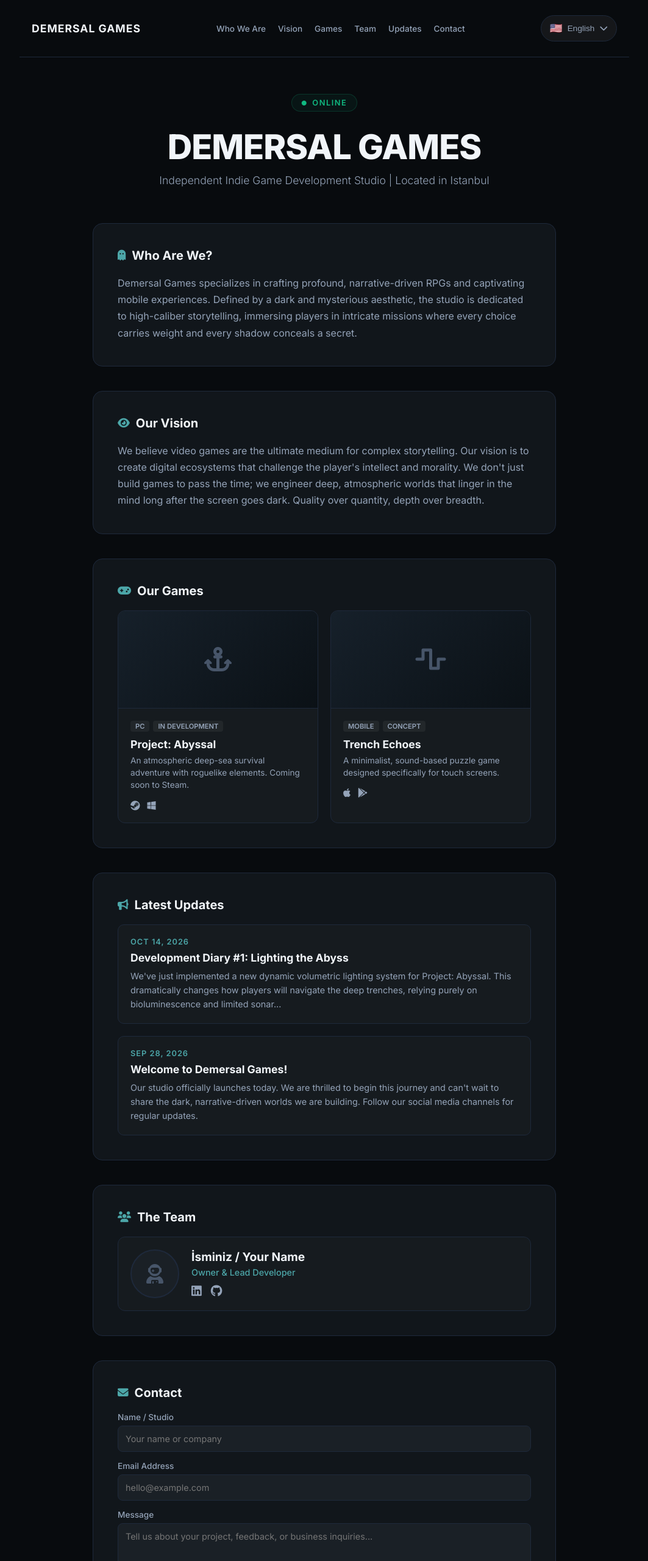
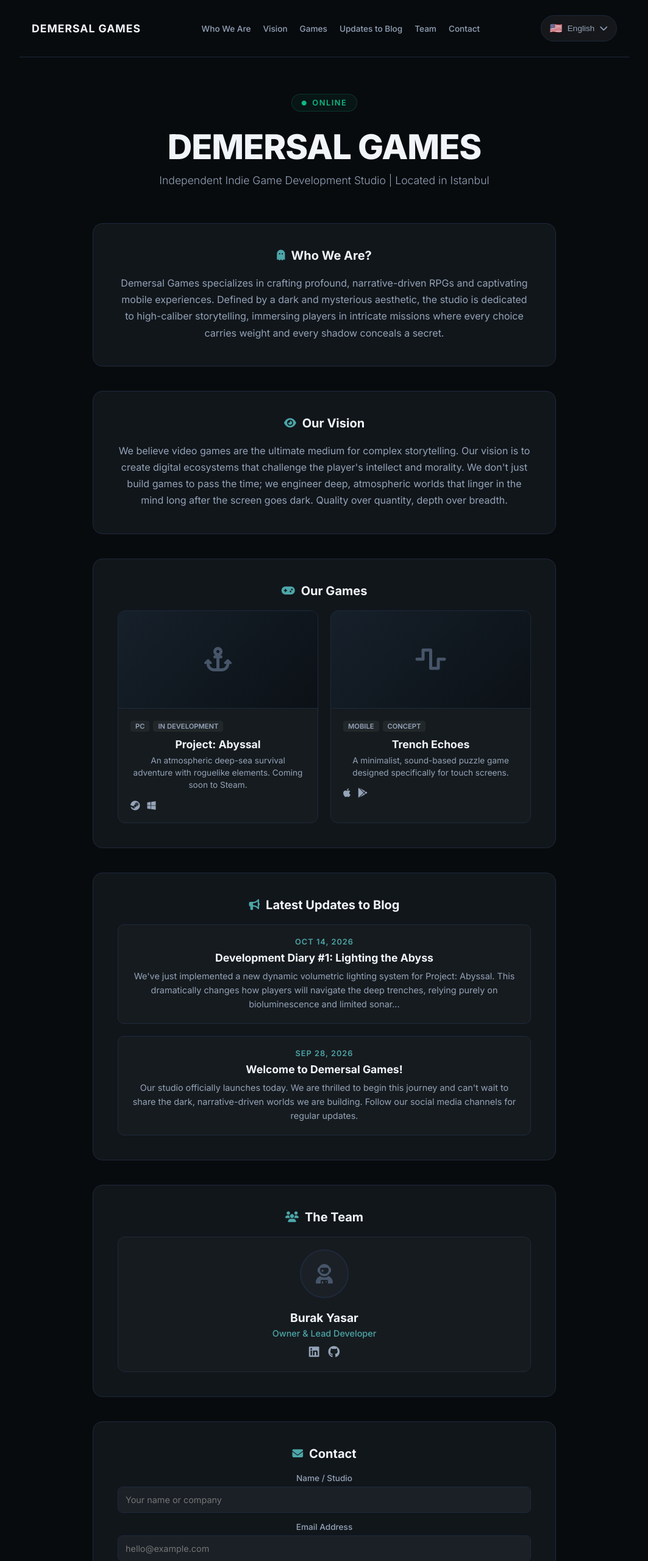
Before and after one commit to burak-yasar/demersalgames, a plain HTML site: page index.html in a window 1280 px wide. Shown: the top 2560 px of the page at 61% size, without its empty margins (108-1171 px from the left). Drawn offline with Linux system fonts and the light colour scheme.

Commit message:
Update index.html

```diff
--- a/index.html
+++ b/index.html
@@ -4,7 +4,21 @@
     <meta charset="UTF-8">
     <meta name="viewport" content="width=device-width, initial-scale=1.0">
     <title>Demersal Games | Indie Games for PC and Mobile</title>
-
+    <meta name="description" content="Demersal Games is an indie game studio in Istanbul building narrative PC and mobile RPG experiences. Follow studio updates, game development news, and team announcements.">
+    <meta name="keywords" content="indie games, PC games, mobile games, narrative RPG, game studio, Istanbul game developer, Burak Yasar, Demersal Games, indie game updates, blog updates">
+    <meta name="robots" content="index, follow">
+    <link rel="canonical" href="https://demersalgames.studio/">
+    <meta property="og:title" content="Demersal Games | Indie Games for PC and Mobile">
+    <meta property="og:description" content="Demersal Games is an indie game studio in Istanbul building narrative PC and mobile RPG experiences. Follow studio updates, game development news, and team announcements.">
+    <meta property="og:type" content="website">
+    <meta property="og:url" content="https://demersalgames.studio/">
+    <meta property="og:site_name" content="Demersal Games">
+    <meta property="og:image" content="https://demersalgames.studio/og-image.png">
+    <meta name="twitter:card" content="summary_large_image">
+    <meta name="twitter:title" content="Demersal Games | Indie Games for PC and Mobile">
+    <meta name="twitter:description" content="Demersal Games is an indie game studio in Istanbul building narrative PC and mobile RPG experiences. Follow studio updates, game development news, and team announcements.">
+    <meta name="twitter:image" content="https://demersalgames.studio/og-image.png">
+    <meta name="twitter:creator" content="@DemersalGames">
     <link rel="icon" type="image/png" href="favicon.png">
 
     <link rel="preconnect" href="https://fonts.googleapis.com">
@@ -12,6 +26,27 @@
     <link href="https://fonts.googleapis.com/css2?family=Inter:wght@300;400;500;600;700;800&display=swap" rel="stylesheet">
 
     <link rel="stylesheet" href="https://cdnjs.cloudflare.com/ajax/libs/font-awesome/6.6.0/css/all.min.css">
+    <script type="application/ld+json">
+    {
+      "@context": "https://schema.org",
+      "@type": "Organization",
+      "name": "Demersal Games",
+      "url": "https://demersalgames.studio/",
+      "logo": "https://demersalgames.studio/favicon.png",
+      "sameAs": [
+        "https://x.com/DemersalGames",
+        "https://bsky.app/profile/demersalgames.bsky.social",
+        "https://discord.gg/DvD4rfHs",
+        "https://www.youtube.com/@DemersalGames",
+        "https://www.instagram.com/demersalgames",
+        "https://www.facebook.com/people/Demersal-Games/61589172874109/"
+      ],
+      "image": "https://www.demersalgames.com/og-image.png",
+      "description": "Independent indie game studio in Istanbul crafting narrative PC and mobile RPG experiences.",
+      "founder": "Burak Yasar",
+      "foundingDate": "2024-01-01"
+    }
+    </script>
 
     <style>
         /* Modern CSS Variables - Deep Ocean / Demersal Theme */
@@ -229,10 +264,12 @@
             border-radius: 16px;
             padding: 40px;
             margin-bottom: 40px;
-            text-align: left;
+            text-align: center;
         }
 
         .section-title {
+            justify-content: center;
+
             font-size: 1.25rem;
             font-weight: 700;
             margin-bottom: 20px;
@@ -384,12 +421,17 @@
 
         .team-card {
             display: flex;
+            flex-direction: column;
             align-items: center;
             gap: 20px;
             background-color: rgba(255, 255, 255, 0.02);
             border: 1px solid var(--border-color);
             border-radius: 12px;
             padding: 20px;
+        }
+
+        .team-socials {
+            justify-content: center;
         }
 
         .team-avatar {
@@ -591,8 +633,8 @@
             <a href="#about" data-i18n="nav.about">Who We Are</a>
             <a href="#vision" data-i18n="nav.vision">Vision</a>
             <a href="#games" data-i18n="nav.games">Games</a>
+            <a href="#blog" data-i18n="nav.updates">Updates to Blog</a>
             <a href="#team" data-i18n="nav.team">Team</a>
-            <a href="#blog" data-i18n="nav.updates">Blog</a>
             <a href="#contact" data-i18n="nav.contact">Contact</a>
         </div>
         <div class="language-switcher">
@@ -624,7 +666,7 @@
         </div>
 
         <div id="about" class="section">
-            <div class="section-title"><i class="fa-solid fa-ghost"></i> <span data-i18n="about.title">Who We Are</span></div>
+            <div class="section-title"><i class="fa-solid fa-ghost"></i> <span data-i18n="about.title">Who We Are?</span></div>
             <div class="text-content" data-i18n="about.text">
                 Demersal Games specializes in crafting profound, narrative-driven RPGs and captivating mobile experiences. Defined by a dark and mysterious aesthetic, the studio is dedicated to high-caliber storytelling, immersing players in intricate missions where every choice carries weight and every shadow conceals a secret.
             </div>
@@ -681,7 +723,7 @@
         </div>
 
         <div id="blog" class="section">
-            <div class="section-title"><i class="fa-solid fa-bullhorn"></i> <span data-i18n="blog.title">Blog</span></div>
+            <div class="section-title"><i class="fa-solid fa-bullhorn"></i> <span data-i18n="blog.title">Latest Updates to Blog</span></div>
             <div class="blog-list">
 
                 <div class="blog-item">
@@ -775,11 +817,11 @@
                 'nav.about': 'Who We Are',
                 'nav.vision': 'Vision',
                 'nav.games': 'Games',
-                'nav.updates': 'Updates',
+                'nav.updates': 'Updates to Blog',
                 'nav.team': 'Team',
                 'nav.contact': 'Contact',
                 'hero.subtitle': 'Independent Indie Game Development Studio | Located in Istanbul',
-                'about.title': 'Who Are We?',
+                'about.title': 'Who We Are?',
                 'about.text': 'Demersal Games specializes in crafting profound, narrative-driven RPGs and captivating mobile experiences. Defined by a dark and mysterious aesthetic, the studio is dedicated to high-caliber storytelling, immersing players in intricate missions where every choice carries weight and every shadow conceals a secret.',
                 'vision.title': 'Our Vision',
                 'vision.text': 'We believe video games are the ultimate medium for complex storytelling. Our vision is to create digital ecosystems that challenge the player\'s intellect and morality. We don\'t just build games to pass the time; we engineer deep, atmospheric worlds that linger in the mind long after the screen goes dark. Quality over quantity, depth over breadth.',
@@ -792,13 +834,13 @@
                 'game2.tag2': 'Concept',
                 'game2.name': 'Trench Echoes',
                 'game2.desc': 'A minimalist, sound-based puzzle game designed specifically for touch screens.',
-                'blog.title': 'Latest Updates',
+                'blog.title': 'Latest Updates to Blog',
                 'blog.post1.title': 'Development Diary #1: Lighting the Abyss',
                 'blog.post1.excerpt': 'We\'ve just implemented a new dynamic volumetric lighting system for Project: Abyssal. This dramatically changes how players will navigate the deep trenches, relying purely on bioluminescence and limited sonar...',
                 'blog.post2.title': 'Welcome to Demersal Games!',
                 'blog.post2.excerpt': 'Our studio officially launches today. We are thrilled to begin this journey and can\'t wait to share the dark, narrative-driven worlds we are building. Follow our social media channels for regular updates.',
                 'team.title': 'The Team',
-                'team.name': 'İsminiz / Your Name',
+                'team.name': 'Burak Yasar',
                 'team.role': 'Owner & Lead Developer',
                 'contact.title': 'Contact',
                 'contact.labelName': 'Name / Studio',
@@ -836,7 +878,7 @@
                 'blog.post2.title': 'Bienvenue chez Demersal Games !',
                 'blog.post2.excerpt': 'Notre studio ouvre officiellement aujourd\'hui. Nous sommes ravis de commencer cette aventure et avons hâte de partager les mondes sombres et narratifs que nous construisons. Suivez nos réseaux sociaux pour des mises à jour régulières.',
                 'team.title': 'L\'Équipe',
-                'team.name': 'İsminiz / Votre Nom',
+                'team.name': 'Burak Yasar',
                 'team.role': 'Propriétaire & Développeur Principal',
                 'contact.title': 'Contact',
                 'contact.labelName': 'Nom / Studio',
@@ -874,7 +916,7 @@
                 'blog.post2.title': '¡Bienvenidos a Demersal Games!',
                 'blog.post2.excerpt': 'Nuestro estudio se lanza oficialmente hoy. Estamos encantados de comenzar este viaje y no podemos esperar a compartir los mundos oscuros y narrativos que estamos construyendo. Sigue nuestras redes sociales para actualizaciones regulares.',
                 'team.title': 'El Equipo',
-                'team.name': 'İsminiz / Tu Nombre',
+                'team.name': 'Burak Yasar',
                 'team.role': 'Propietario y Desarrollador Principal',
                 'contact.title': 'Contacto',
                 'contact.labelName': 'Nombre / Estudio',
@@ -912,7 +954,7 @@
                 'blog.post2.title': '欢迎来到Demersal Games！',
                 'blog.post2.excerpt': '我们的工作室今天正式启动。我们很高兴开始这段旅程，迫不及待地分享我们正在构建的黑暗叙事世界。关注我们的社交媒体获取定期更新。',
                 'team.title': '团队',
-                'team.name': 'İsminiz / 你的名字',
+                'team.name': 'Burak Yasar',
                 'team.role': '所有者与首席开发者',
                 'contact.title': '联系',
                 'contact.labelName': '姓名 / 工作室',
@@ -950,7 +992,7 @@
                 'blog.post2.title': 'Demersal Gamesへようこそ！',
                 'blog.post2.excerpt': '当スタジオは本日正式にローンチしました。この旅を始められることを嬉しく思い、構築中の暗く物語性のある世界を共有するのが待ちきれません。定期更新はソーシャルメディアで。',
                 'team.title': 'チーム',
-                'team.name': 'İsminiz / あなたの名前',
+                'team.name': 'Burak Yasar',
                 'team.role': 'オーナー＆リードデベロッパー',
                 'contact.title': 'お問い合わせ',
                 'contact.labelName': '名前 / スタジオ',
@@ -988,7 +1030,7 @@
                 'blog.post2.title': 'Demersal Games\'e Hoş Geldiniz!',
                 'blog.post2.excerpt': 'Stüdyomuz bugün resmi olarak açıldı. Bu yolculuğa başlamaktan heyecan duyuyoruz ve inşa ettiğimiz karanlık, hikaye odaklı dünyaları paylaşmak için sabırsızlanıyoruz. Düzenli güncellemeler için sosyal medya kanallarımızı takip edin.',
                 'team.title': 'Ekip',
-                'team.name': 'İsminiz / Adınız',
+                'team.name': 'Burak Yasar',
                 'team.role': 'Kurucu & Baş Geliştirici',
                 'contact.title': 'İletişim',
                 'contact.labelName': 'Ad / Stüdyo',
@@ -1026,7 +1068,7 @@
                 'blog.post2.title': 'Ласкаво просимо до Demersal Games!',
                 'blog.post2.excerpt': 'Наша студія офіційно стартує сьогодні. Ми раді розпочати цю подорож і не можемо дочекатися, щоб поділитися темними, сюжетними світами, які ми створюємо. Слідкуйте за нашими соцмережами для регулярних оновлень.',
                 'team.title': 'Команда',
-                'team.name': 'İsminiz / Ваше Ім’я',
+                'team.name': 'Burak Yasar',
                 'team.role': 'Власник і провідний розробник',
                 'contact.title': 'Контакти',
                 'contact.labelName': 'Ім’я / Студія',
@@ -1064,7 +1106,7 @@
                 'blog.post2.title': 'Добро пожаловать в Demersal Games!',
                 'blog.post2.excerpt': 'Наша студия официально запускается сегодня. Мы рады начать это путешествие и с нетерпением ждем возможности поделиться темными, сюжетными мирами, которые мы создаем. Следите за нашими социальными сетями для регулярных обновлений.',
                 'team.title': 'Команда',
-                'team.name': 'İsminiz / Ваше Имя',
+                'team.name': 'Burak Yasar',
                 'team.role': 'Владелец и ведущий разработчик',
                 'contact.title': 'Контакты',
                 'contact.labelName': 'Имя / Студия',
```
